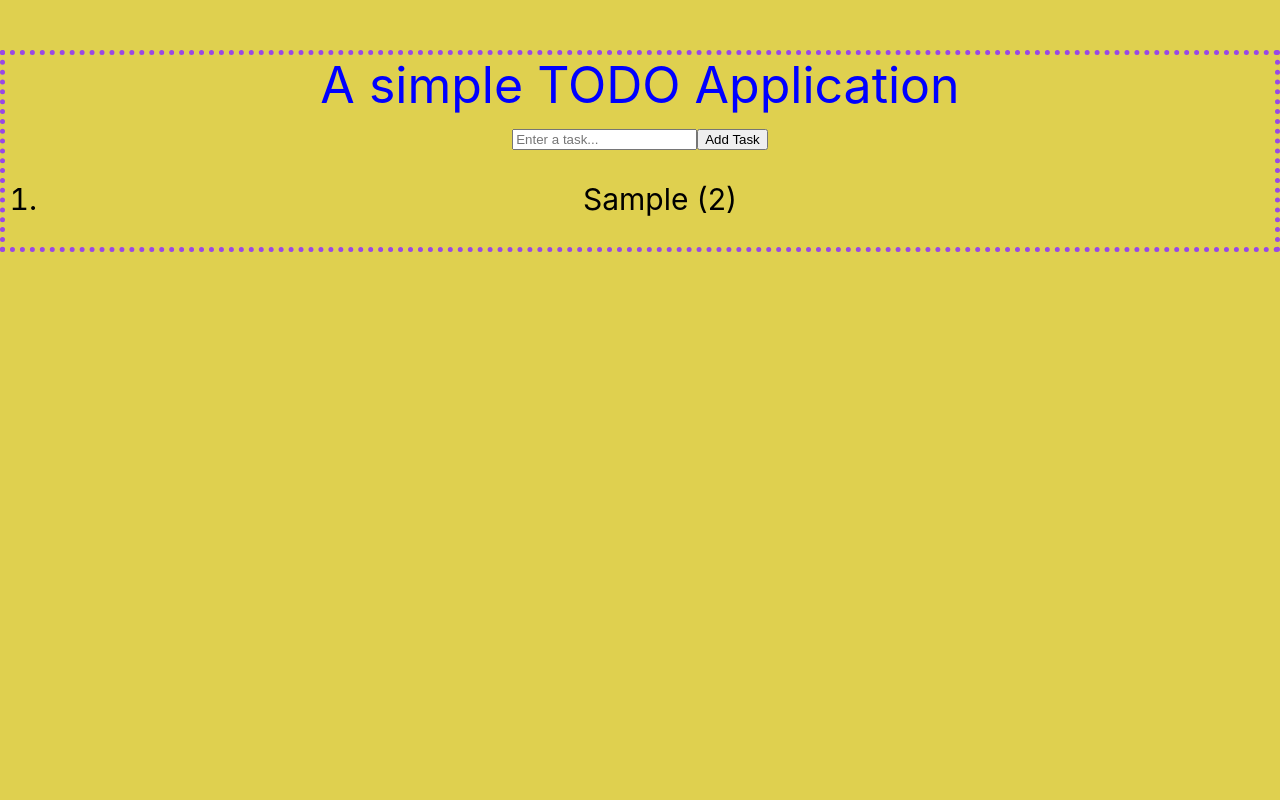
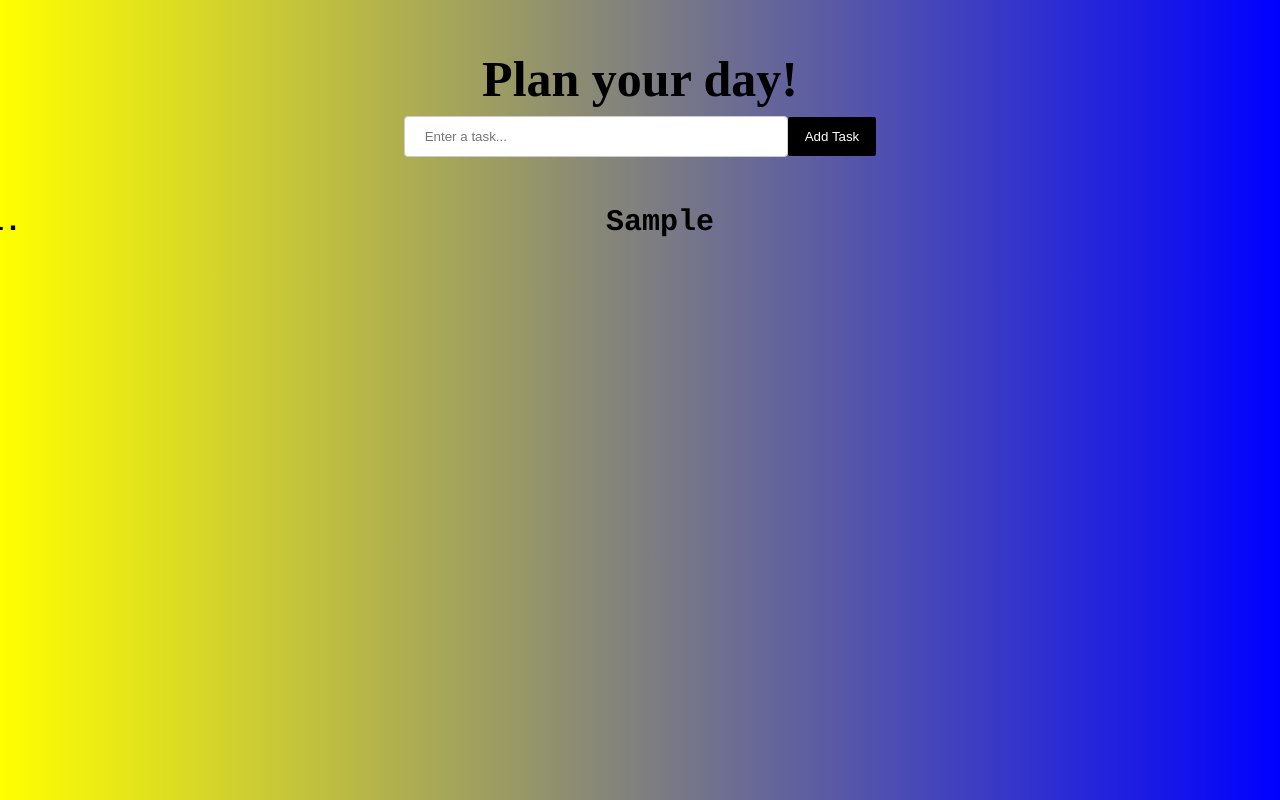
Before and after one commit to olafor/react-app, a React (Create React App) app: page / in a window 1280 px wide. Both pictures are taken after typing "Sample" into the empty fields and a click on the button "Add Task". Built offline with nearby package versions, Linux system fonts and the light colour scheme.

Commit message:
Removed time properties; played around a lot more with CSS.

```diff
--- a/package.json
+++ b/package.json
@@ -7,6 +7,7 @@
     "@testing-library/react": "^9.5.0",
     "@testing-library/user-event": "^7.2.1",
     "react": "^16.13.1",
+    "react-bulma-components": "^3.3.0",
     "react-dom": "^16.13.1",
     "react-scripts": "3.4.1"
   },
--- a/src/App.css
+++ b/src/App.css
@@ -5,8 +5,7 @@ header {
 
 body {
     text-align: center;
-    background-color: #dfd04f;
+    background-image: linear-gradient(to right, yellow , blue);
     margin-top: 50px;
-    border: 5px dotted rgb(153, 72, 230);
     font-size: 30px;
 }
--- a/src/App.js
+++ b/src/App.js
@@ -13,8 +13,7 @@ class TodoList extends React.Component {
 
     getNewTask(newTask) {
         let task = {"description": newTask,
-        "statusColor": "black", "id": Math.random(),
-        "timeElapsed": 0};
+        "statusColor": "black", "id": Math.random()};
         this.setState({
             allTasks: [...this.state.allTasks, task]
         });
@@ -29,7 +28,6 @@ class TodoList extends React.Component {
             if (this.state.allTasks[index].statusColor === "black") {
                 let temp = this.state.allTasks;
                 temp[index].statusColor = "green";
-                temp[index].timeElapsed = time;
                 temp.push(temp[index]);
                 temp.splice(index,1);
                 this.setState({allTasks: temp});
@@ -47,8 +45,7 @@ class TodoList extends React.Component {
             <div>
                 <TaskInput newTask={this.getNewTask}/>
                 <SetList tasks={this.state.allTasks}
-                update={this.updateTask}
-                timerToggle={this.timerToggle}/>
+                update={this.updateTask} />
             </div>
         );
     }
@@ -57,7 +54,10 @@ class TodoList extends React.Component {
 function App() {
   return (
     <div>
-    <header style={{fontWeight: 'bold'}, {color: 'blue'}}>A simple TODO Application</header>
+    <header style={{
+        fontWeight: 'bold', color: 'black',
+        fontFamily: "Times New Roman"
+        }}>Plan your day!</header>
     <TodoList/>
     </div>
   );
--- a/src/components/task-input.js
+++ b/src/components/task-input.js
@@ -22,14 +22,28 @@ class TaskInput extends React.Component {
 
     render() {
         return (
-            <form>
-                <input
+            <form >
+                <input style={{
+                    width: "30%",
+                    margin: "8px 0",
+                    border: "1px solid #ccc",
+                    borderRadius: "4px",
+                    boxSizing: "border-box",
+                    padding: "12px 20px"
+                }}
                     type="text"
                     placeholder="Enter a task..."
                     value={this.state.value}
                     onChange={this.handleChange}
                     onClick={this.handleSubmit}/>
-                <button onClick={this.handleSubmit}>
+                <button style={
+                    {border: "2px solid black",
+                    borderRadius: "2px",
+                    backgroundColor: "black",
+                    color: "white",
+                    padding: "10px 15px"
+                    }}
+                    onClick={this.handleSubmit}>
                     Add Task
                 </button>
             </form>
--- a/src/components/task-list.js
+++ b/src/components/task-list.js
@@ -7,7 +7,7 @@ class SetList extends React.Component {
     }
 
     update(taskID, time) {
-        this.props.update(taskID);
+        this.props.update(taskID, time);
     }
 
     render() {
@@ -19,9 +19,9 @@ class SetList extends React.Component {
             if (t.statusColor === "black") {
                 rowsTODO.push(
                     <SetTask task={t}
-                    update={this.props.update}
-                    timerToggle={this.timerToggle}/>
-                );}
+                    update={this.props.update}/>
+                );
+            }
             else {
                 rowsDONE.push(
                     <SetTask task={t}
@@ -31,8 +31,9 @@ class SetList extends React.Component {
 
         return (
             <div>
-                <ol>{rowsTODO}</ol>
-                <ul>{rowsDONE}</ul>
+                <ol
+                >{rowsTODO}</ol>
+                <ul >{rowsDONE}</ul>
             </div>
         );
     }
@@ -41,42 +42,13 @@ class SetList extends React.Component {
 class SetTask extends React.Component {
     constructor(props) {
         super(props);
-        this.state = {
-            timerOn: true,
-            timeElapsed: 0
-        };
         this.handleChange = this.handleChange.bind(this);
-        this.timerToggle = this.timerToggle.bind(this);
-    }
-
-    tick() {
-        this.setState(state => ({
-            timeElapsed: state.timeElapsed + 1
-        }));
-    }
-
-    componentDidMount() {
-        if (this.state.timerOn && this.props.task.statusColor === "black") {
-            this.interval = setInterval(() => this.tick(), 1000);
-        }
-        else {
-            this.setState({timeElapsed: this.props.task.timeElapsed})
-        }
-    }
-
-    componentWillUnmount() {
-        clearInterval(this.interval);
     }
 
     handleChange(event) {
         event.preventDefault();
         this.props.update(
-            this.props.task.id,
-            this.state.timeElapsed);
-    }
-
-    timerToggle() {
-        this.setState({timerToggle: !this.state.timerOn})
+            this.props.task.id);
     }
 
     render() {
@@ -84,9 +56,12 @@ class SetTask extends React.Component {
 
     return (
         <li key={task.id}
-        style={{color: task.statusColor}}
+        style={{color: task.statusColor,
+        fontFamily: "Courier",
+        fontWeight: "bold",
+        padding: "10px"}}
         onClick={this.handleChange}>
-          {task.description} ({this.state.timeElapsed})
+          {task.description}
         </li>
     );
   }
```
Also changed, not shown: 2 other files (tests, documents, lock files or other folders).
